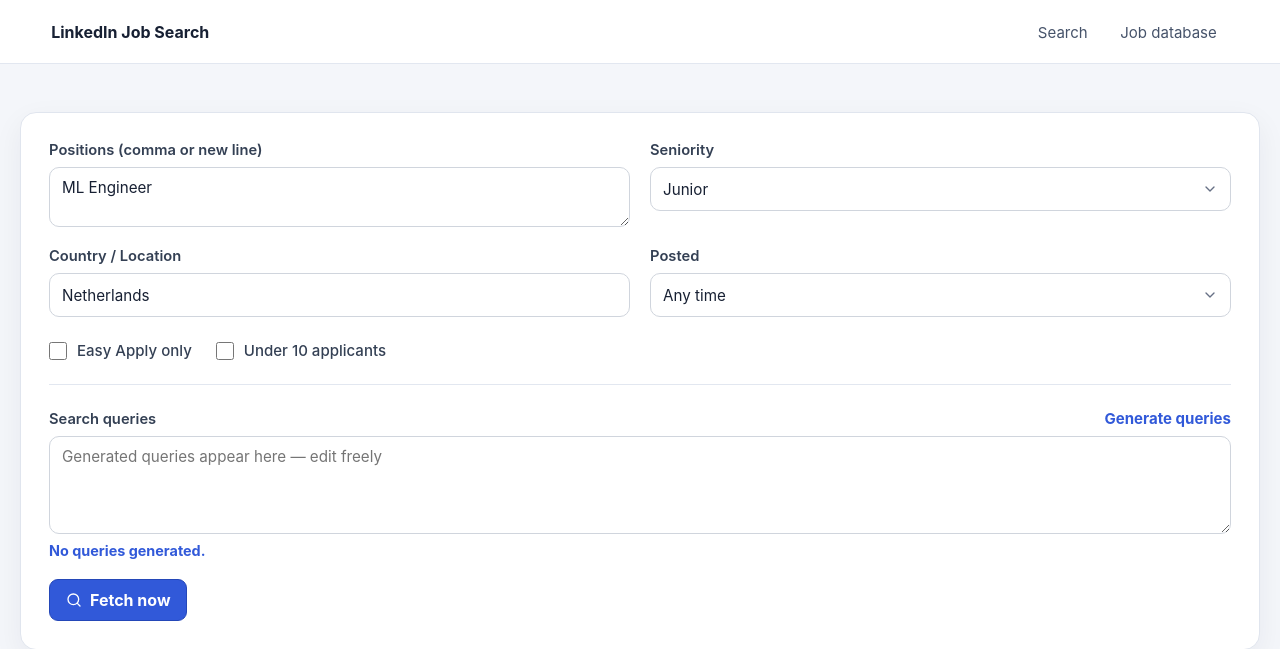
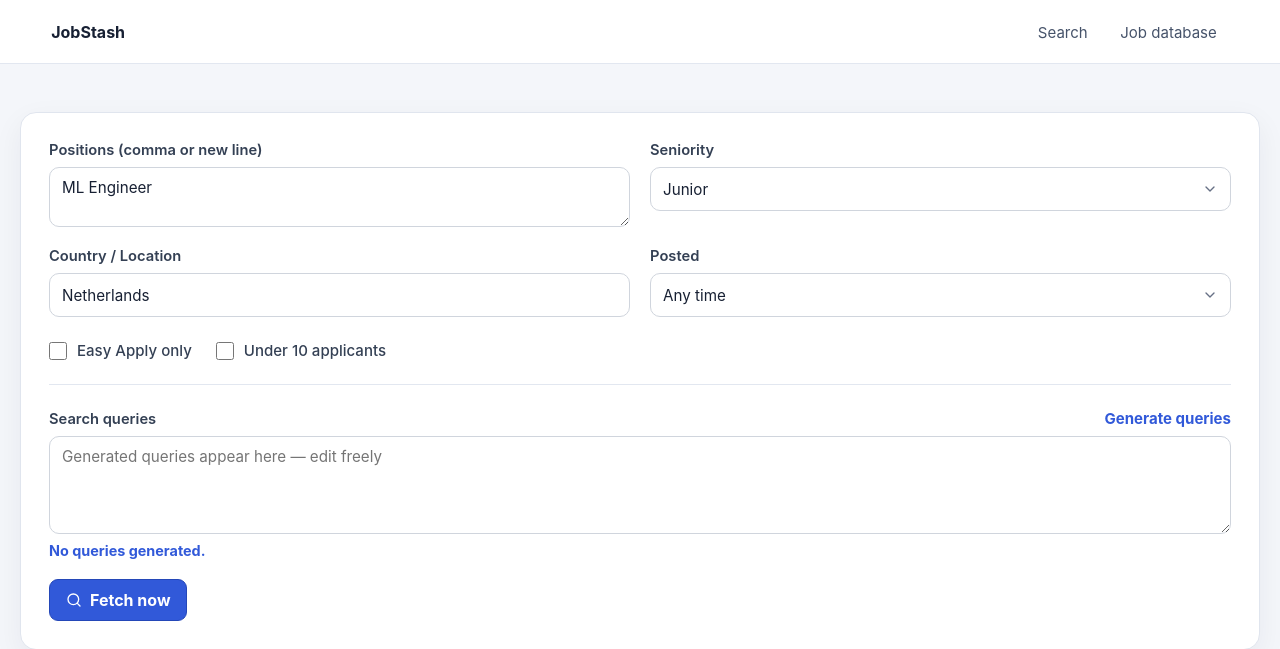
Before and after one commit to j1mb0o/jobstash, a FastAPI app: page /search in a window 1280 px wide. Shown: the top 649 px of the page. Run offline with FastAPI, Linux system fonts and the light colour scheme.

Commit message:
change project name to jobstash

```diff
--- a/pyproject.toml
+++ b/pyproject.toml
@@ -1,7 +1,7 @@
 [project]
-name = "linked-better-job-search"
+name = "jobstash"
 version = "0.1.0"
-description = "Add your description here"
+description = "Local LinkedIn job collector with searchable archive"
 readme = "README.md"
 requires-python = ">=3.12"
 dependencies = [
--- a/src/app.py
+++ b/src/app.py
@@ -25,7 +25,7 @@ def create_app(settings: Settings | None = None) -> FastAPI:
         yield
         engine.dispose()
 
-    application = FastAPI(title="LinkedIn Job Search", lifespan=lifespan)
+    application = FastAPI(title="JobStash", lifespan=lifespan)
     application.state.session_factory = create_session_factory(engine)
     application.mount("/static", StaticFiles(directory=STATIC_PATH), name="static")
     application.include_router(jobs_router)
--- a/src/templates/base.html
+++ b/src/templates/base.html
@@ -3,13 +3,13 @@
 <head>
   <meta charset="utf-8">
   <meta name="viewport" content="width=device-width, initial-scale=1">
-  <title>{% block title %}LinkedIn Job Search{% endblock %}</title>
+  <title>{% block title %}JobStash{% endblock %}</title>
   <link rel="stylesheet" href="{{ url_for('static', path='/css/app.css') }}">
   {% block head %}{% endblock %}
 </head>
 <body>
   <header class="site-header">
-    <a class="brand" href="/">LinkedIn Job Search</a>
+    <a class="brand" href="/">JobStash</a>
     <nav aria-label="Main navigation">
       <a class="nav-link" href="/search">Search</a>
       <a class="nav-link" href="/jobs">Job database</a>
--- a/src/templates/jobs/detail.html
+++ b/src/templates/jobs/detail.html
@@ -1,6 +1,6 @@
 {% extends "base.html" %}
 
-{% block title %}{{ job.title }} at {{ job.company }} · LinkedIn Job Search{% endblock %}
+{% block title %}{{ job.title }} at {{ job.company }} · JobStash{% endblock %}
 
 {% block content %}
 <article class="detail-card">
--- a/src/templates/jobs/list.html
+++ b/src/templates/jobs/list.html
@@ -1,6 +1,6 @@
 {% extends "base.html" %}
 
-{% block title %}Job database · LinkedIn Job Search{% endblock %}
+{% block title %}Job database · JobStash{% endblock %}
 
 {% block head %}
   <link rel="stylesheet" href="https://unpkg.com/tabulator-tables@6.3.1/dist/css/tabulator.min.css">
--- a/src/templates/search.html
+++ b/src/templates/search.html
@@ -1,6 +1,6 @@
 {% extends "base.html" %}
 
-{% block title %}Job search · LinkedIn Job Search{% endblock %}
+{% block title %}Job search · JobStash{% endblock %}
 
 {% block content %}
 <form class="search-card" id="search-form" onsubmit="event.preventDefault();">
```
Also changed, not shown: AGENTS.md (+2 -2 lines), README.md, 1 other file.
